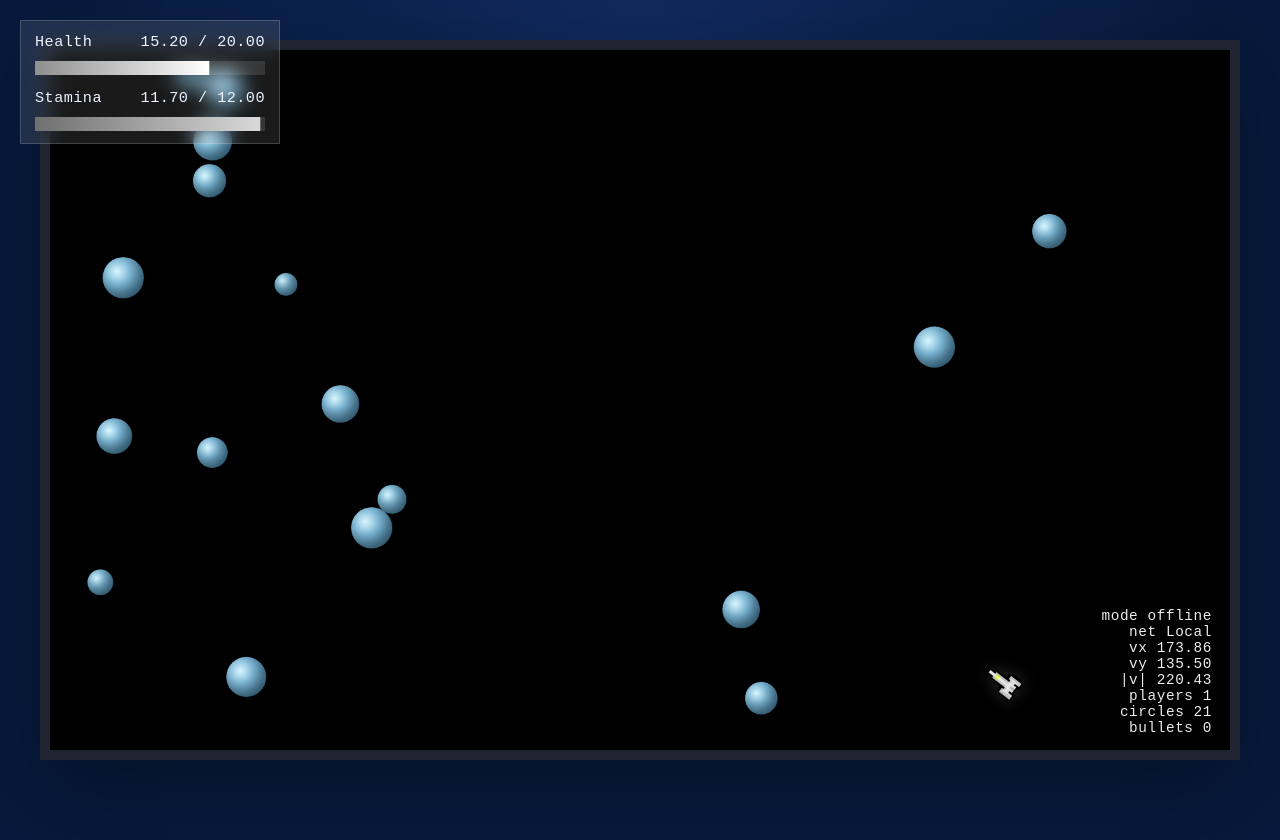
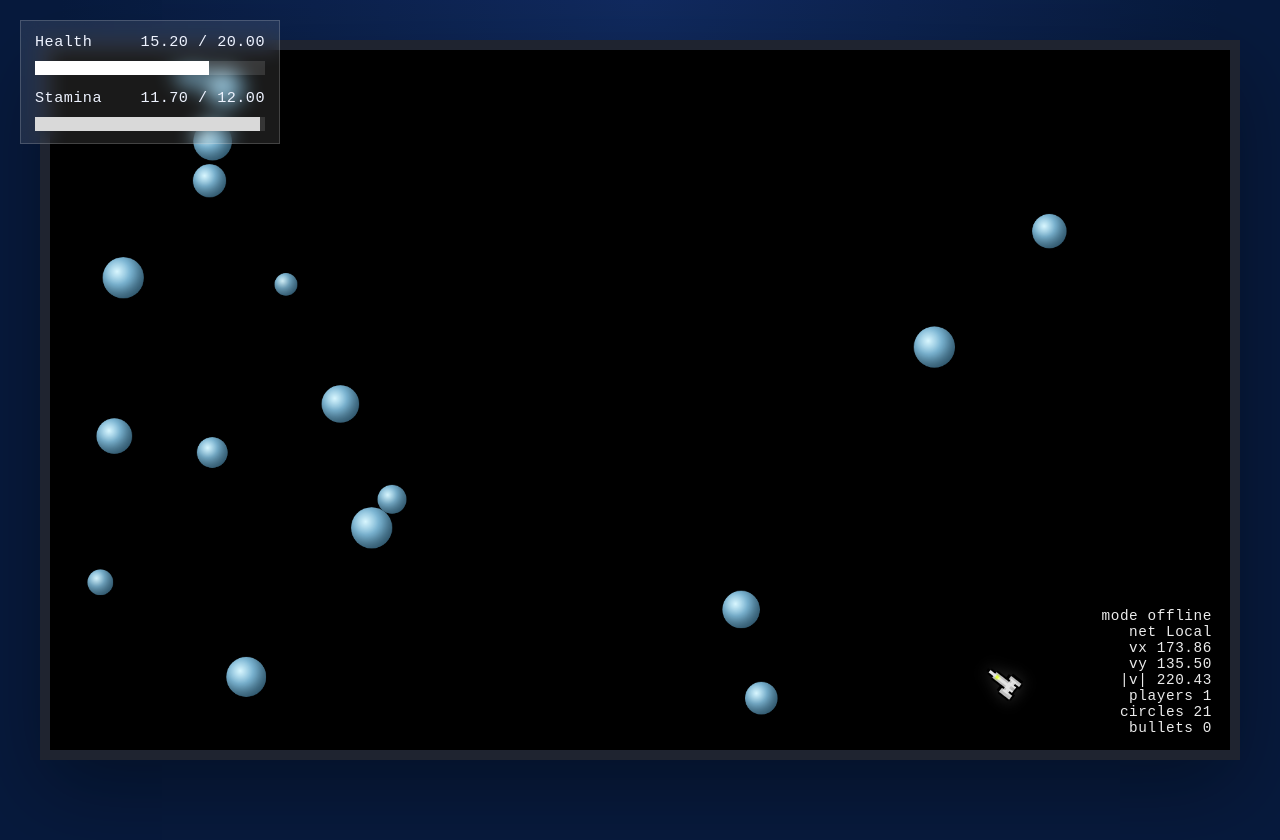
Before and after one commit to feraldeveloper/slop-multiplayer, a website: page index.html in a window 1280 px wide. Drawn offline with Linux system fonts and the light colour scheme; no server answers.

Commit message:
Render HUD bars as rectangular monochrome fills

```diff
--- a/client/main.js
+++ b/client/main.js
@@ -346,7 +346,7 @@ function updateStaminaDisplay(snapshot) {
     runtime.displayedStamina = stamina;
   }
 
-  staminaFillEl.style.transform = `scaleX(${runtime.displayedStamina / MAX_STAMINA})`;
+  staminaFillEl.style.width = `${(runtime.displayedStamina / MAX_STAMINA) * 100}%`;
   staminaValueEl.textContent = `${stamina.toFixed(2)} / ${MAX_STAMINA.toFixed(2)}`;
 }
 
@@ -359,7 +359,7 @@ function updateHealthDisplay(snapshot) {
     runtime.displayedHealth = health;
   }
 
-  healthFillEl.style.transform = `scaleX(${runtime.displayedHealth / MAX_HEALTH})`;
+  healthFillEl.style.width = `${(runtime.displayedHealth / MAX_HEALTH) * 100}%`;
   healthValueEl.textContent = `${health.toFixed(2)} / ${MAX_HEALTH.toFixed(2)}`;
 }
 
--- a/index.html
+++ b/index.html
@@ -310,9 +310,9 @@
     }
 
     .resource__fill {
+      display: block;
       width: 100%;
       height: 100%;
-      transform-origin: left center;
     }
 
     .resource__bar--health {
@@ -320,11 +320,11 @@
     }
 
     .resource__fill--health {
-      background: linear-gradient(90deg, #8f8f8f 0%, var(--health-fill) 100%);
+      background: var(--health-fill);
     }
 
     .resource__fill--stamina {
-      background: linear-gradient(90deg, #6f6f6f 0%, var(--stamina-fill) 100%);
+      background: var(--stamina-fill);
     }
 
     .control + .control {
```
Also changed, not shown: client/bootstrap.js.
